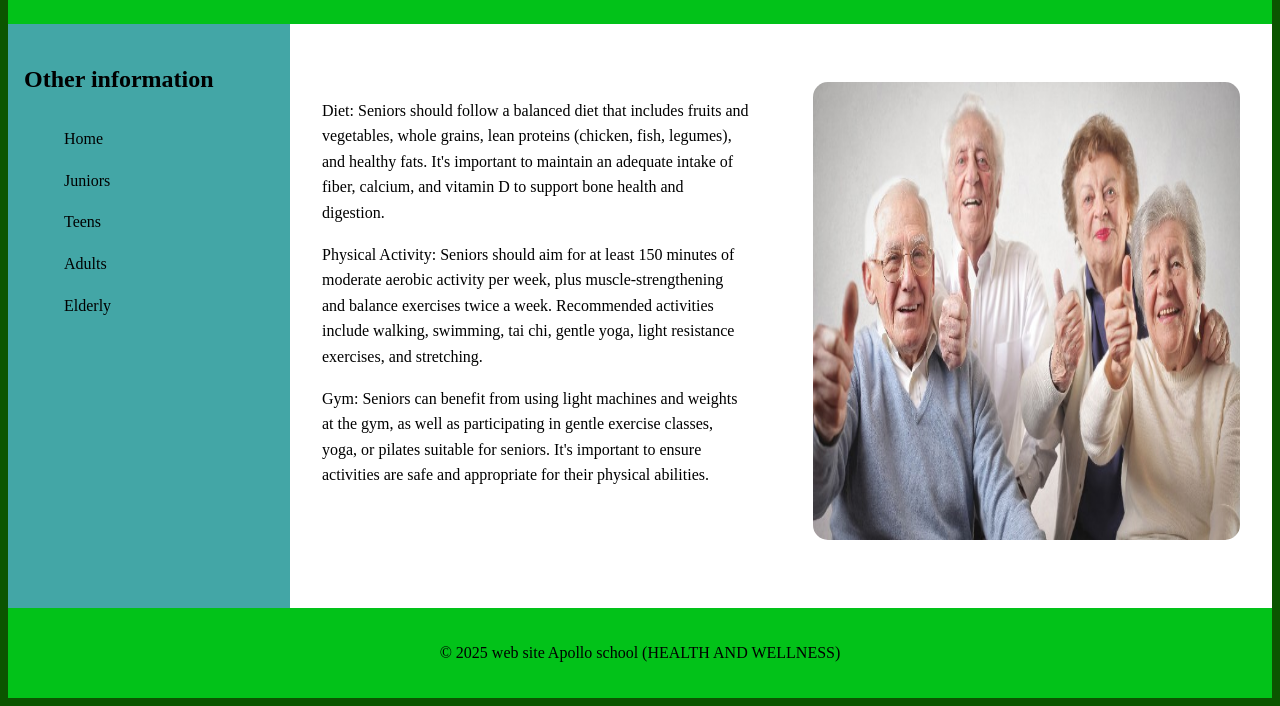
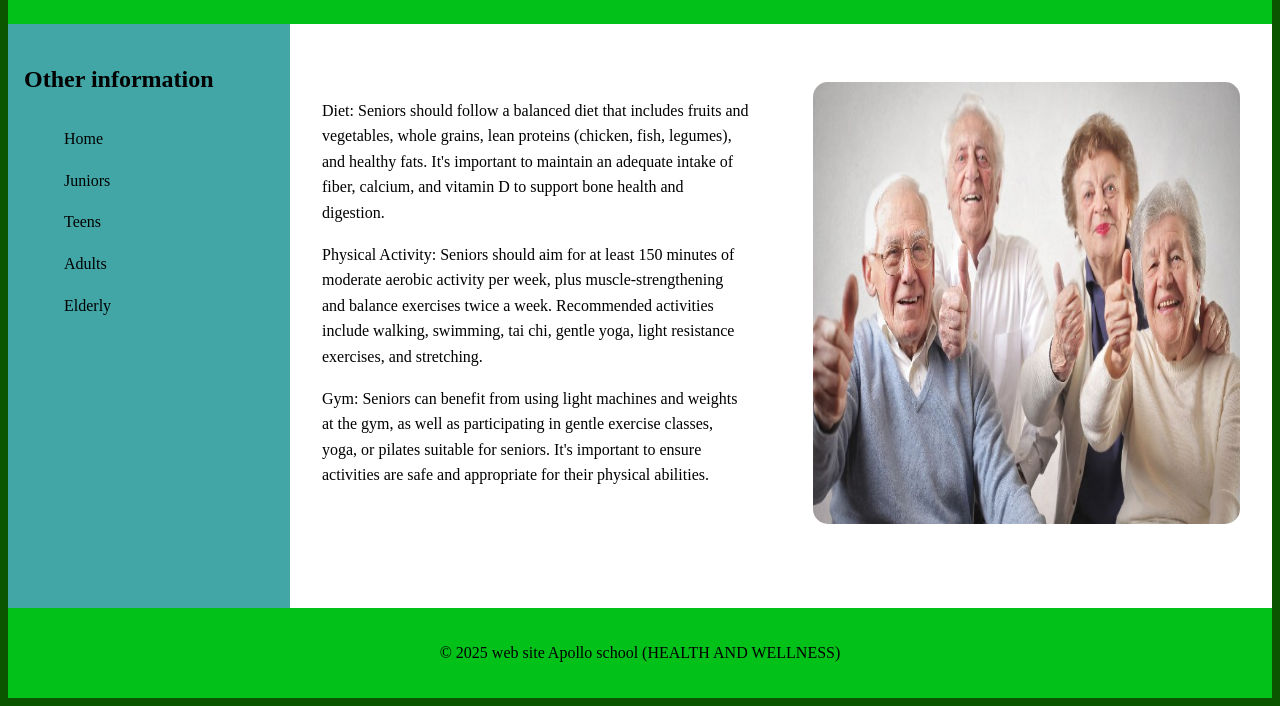
Before and after one commit to BN-droid/Apollo, a plain HTML site: page elderly.html in a window 1280 px wide. Shown: the part 110-816 px from the top of the page. Drawn offline with Linux system fonts and the light colour scheme.

Commit message:
change the name

```diff
--- a/elderly.html
+++ b/elderly.html
@@ -147,7 +147,7 @@
 
         <div class="content">
             <br>
-            <img src="5.jpeg" height="88%" width="100%" class="arrotonda-angoli">
+            <img src="5.jpeg" height="85%" width="100%" class="arrotonda-angoli">
         </div>
     </div>
 
```
